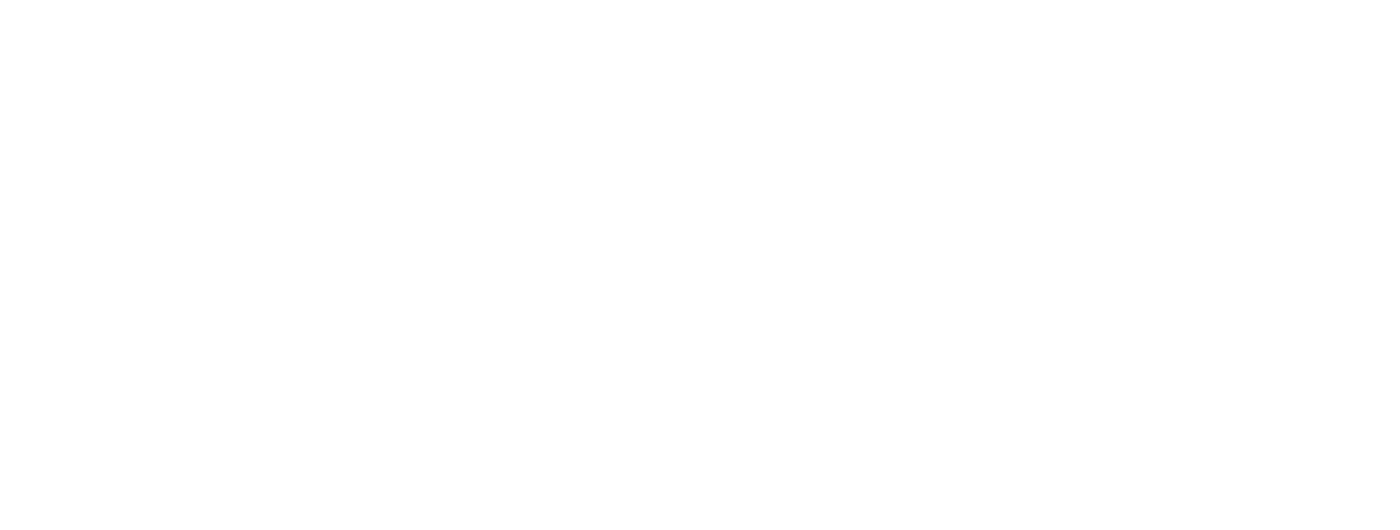
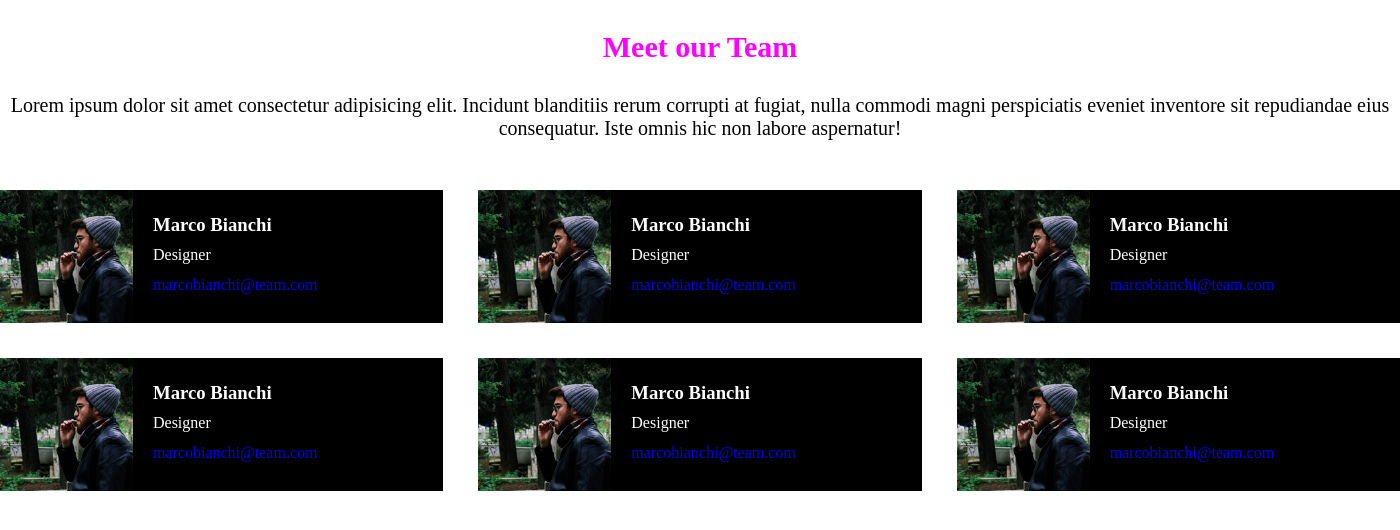
Before and after one commit to ValerioDiBiagio/js-our-team, a plain HTML site: page index.html in a window 1280 px wide. Shown: the whole page, 1400 px wide, since content can reach past the window. Drawn offline with Linux system fonts and the light colour scheme.

Commit message:
feat: add html and css structure

```diff
--- a/index.html
+++ b/index.html
@@ -4,11 +4,91 @@
     <meta charset="UTF-8">
     <meta name="viewport" content="width=device-width, initial-scale=1.0">
     <title>Document</title>
+    <!-- css -->
+    <link rel="stylesheet" href="style.css">
 </head>
 <body>
+    <!-- intestazione della pagina -->
+    <header>
+        <h1>Meet our Team</h1>
+    </header>
+    <!-- /intestazione della pagina -->
+     <!-- corpo della pagina -->
+    <main>
+        <p>Lorem ipsum dolor sit amet consectetur adipisicing elit. Incidunt blanditiis rerum corrupti at fugiat, nulla commodi magni perspiciatis eveniet inventore sit repudiandae eius consequatur. Iste omnis hic non labore aspernatur!</p>
+
+        <div class="container">
+            <div class="row">
+              <div class="col">
+                <div class="box-pic">
+                    <img src="img/male1.png" alt="">
+                </div>
+                <div class="box-text">
+                    <h3>Marco Bianchi</h3>
+                    <div class="role">Designer</div>
+                    <div class="email"><a href="#">marcobianchi@team.com</a></div>
+                </div>
+              </div>
+              <div class="col">
+                <div class="box-pic">
+                    <img src="img/male1.png" alt="">
+                </div>
+                <div class="box-text">
+                    <h3>Marco Bianchi</h3>
+                    <div class="role">Designer</div>
+                    <div class="email"><a href="#">marcobianchi@team.com</a></div>
+                </div>
+              </div>
+              <div class="col">
+                <div class="box-pic">
+                    <img src="img/male1.png" alt="">
+                </div>
+                <div class="box-text">
+                    <h3>Marco Bianchi</h3>
+                    <div class="role">Designer</div>
+                    <div class="email"><a href="#">marcobianchi@team.com</a></div>
+                </div>
+              </div>
+              <div class="col">
+                <div class="box-pic">
+                    <img src="img/male1.png" alt="">
+                </div>
+                <div class="box-text">
+                    <h3>Marco Bianchi</h3>
+                    <div class="role">Designer</div>
+                    <div class="email"><a href="#">marcobianchi@team.com</a></div>
+                </div>
+              </div>
+              <div class="col">
+                <div class="box-pic">
+                    <img src="img/male1.png" alt="">
+                </div>
+                <div class="box-text">
+                    <h3>Marco Bianchi</h3>
+                    <div class="role">Designer</div>
+                    <div class="email"><a href="#">marcobianchi@team.com</a></div>
+                </div>
+              </div>
+              <div class="col">
+                <div class="box-pic">
+                    <img src="img/male1.png" alt="">
+                </div>
+                <div class="box-text">
+                    <h3>Marco Bianchi</h3>
+                    <div class="role">Designer</div>
+                    <div class="email"><a href="#">marcobianchi@team.com</a></div>
+                </div>
+              </div>
+            </div>
+        </div>
+    </main>
+    <!-- /corpo della pagina -->
 
 
 
+
+
+<!-- js -->
     <script src="script.js"></script>
 </body>
 </html>
--- /dev/null
+++ b/style.css
@@ -0,0 +1,71 @@
+/* reset */
+
+* {
+    padding: 0;
+    margin: 0;
+    box-sizing: border-box;
+}
+
+/* intestazione */
+
+header {
+    width: 1400px;
+    margin: 0 auto;
+}
+
+h1 {
+    color: fuchsia;
+    text-align: center;
+    margin-top: 30px;
+    font-size: 30px;
+}
+
+/* corpo della pagina */
+
+main {
+    width: 1400px;
+    margin: 0 auto;
+}
+
+p {
+    text-align: center;
+    margin-top: 30px;
+    font-size: 20px;
+}
+
+img {
+    width: 100%;
+    display: block;
+
+}
+
+a {
+    text-decoration: none;
+}
+
+.row {
+    margin-top: 50px;
+    display: flex;
+    flex-wrap: wrap;
+    gap: 35px;
+}
+
+.col  {
+    width: calc((100% - 70px) / 3);
+    flex-shrink: 0;
+    display: flex;
+
+}
+
+.box-pic {
+    width: 30%;
+    background-color: aquamarine;
+}
+
+.box-text {
+    width: 70%;
+    padding: 20px;
+    background-color: black;
+    line-height: 30px;
+    color: white
+}
```
Also changed, not shown: img/male1.png (added).
